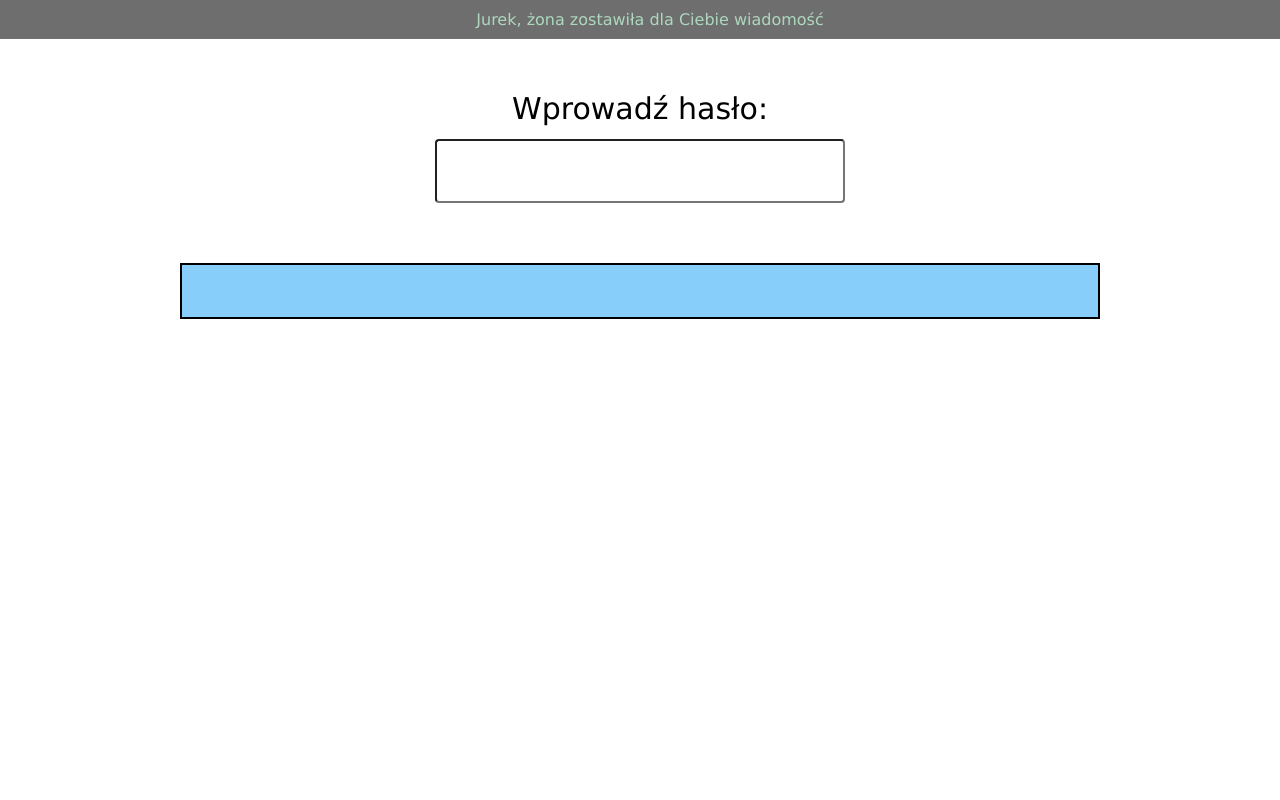
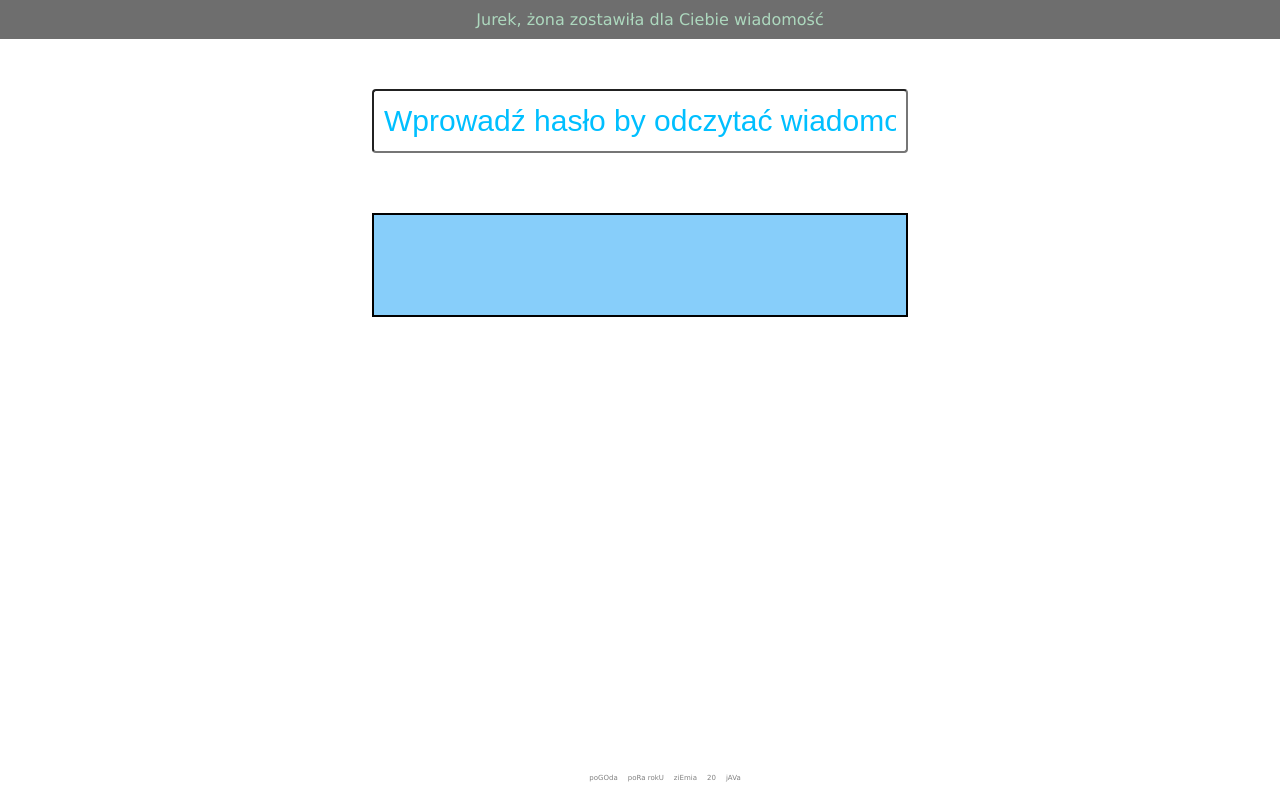
Before and after one commit to KarolinaFilipiuk/HiddenMessage, a plain HTML site: page index.html in a window 1280 px wide. Drawn offline with Linux system fonts and the light colour scheme.

Commit message:
add hints

```diff
--- a/index.html
+++ b/index.html
@@ -10,9 +10,9 @@
 
 <body>
     <div id="welcome">Jurek, żona zostawiła dla Ciebie wiadomość</div>
-    <label for="password">Wprowadź hasło: </label><input id="password" type="text">
-
+    <input id="password" type="text" placeholder="Wprowadź hasło by odczytać wiadomość ;)" spellcheck="false">
     <div class="message"></div>
+    <ul id="hint"></ul>
     <script src="main.js"></script>
 </body>
 
--- a/main.js
+++ b/main.js
@@ -1,8 +1,23 @@
 const input = document.getElementById("password");
 const div = document.querySelector(".message");
+const ul = document.querySelector("#hint");
 
-const passwords = ["user", "wiosna", "Ania", "jeDeN", "DwA"]
-const messages = ["wyjechałam na zawsze", "piękna pora roku", "fajny masz styl", "Super", "działa!"]
+const passwords = ["poGOda", "poRa rokU", "ziEmia", "20", "jAVa"]
+const messages = ["Dzisiaj jest idealna pogoda na rower!", "Na szczęście mamy już wiosnę :)", "20..21", "Super", "script!"]
+
+const addHints = () => {
+    passwords.forEach(password => {
+        const li = document.createElement("li");
+        li.textContent = password;
+        li.style.listStyle = "none";
+        li.style.display = "inline";
+        li.style.marginLeft = "10px";
+        li.style.fontSize = "7px";
+        li.style.height = "30px"
+        li.style.color = "gray"
+        ul.appendChild(li);
+    })
+}
 
 const loadingData = () => {
     let i = 0;
@@ -60,3 +75,5 @@ input.addEventListener("focus", e => {
 input.addEventListener("blur", e => {
     e.target.classList.remove("active");
 })
+
+addHints()
--- a/style.css
+++ b/style.css
@@ -7,22 +7,21 @@ body {
 input {
     display: block;
     margin: 50px auto;
-    margin-top: 10px;
     padding: 10px;
     height: 40px;
+    min-width: 40vw;
     font-size: 30px;
     line-height: 40px;
     border-radius: 4px;
+    text-align: center;
 }
 
-label {
-    display: block;
-    margin: 50px auto;
-    margin-bottom: 10px;
-    height: 40px;
-    font-size: 30px;
-    line-height: 40px;
-    border-radius: 4px;
+::placeholder {
+    color: rgb(0,191,255);
+}
+
+:focus::placeholder {
+    color: rgb(250, 250, 250);
 }
 
 .message {
@@ -30,8 +29,8 @@ label {
     font-size: 40px;
     margin: 60px auto;
     padding: 10px;
-    min-height: 4vh;
-    width: 70vw;
+    min-height: 10vh;
+    width: 40vw;
     background-color: rgb(135,206,250);
     word-wrap: break-word;
 }
@@ -58,3 +57,10 @@ label {
     height: 30px;
     background-color: rgb(255,69,0);
 }
+
+ul {
+    position: fixed;
+    bottom: 0;
+    left: 50%;
+    transform: translateX(-50%);
+}
```
